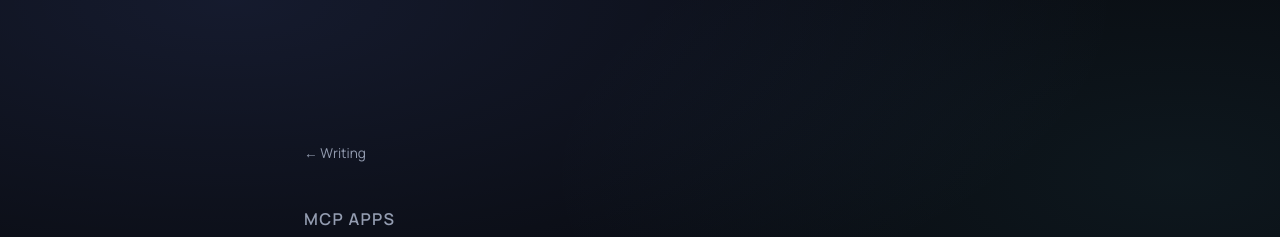
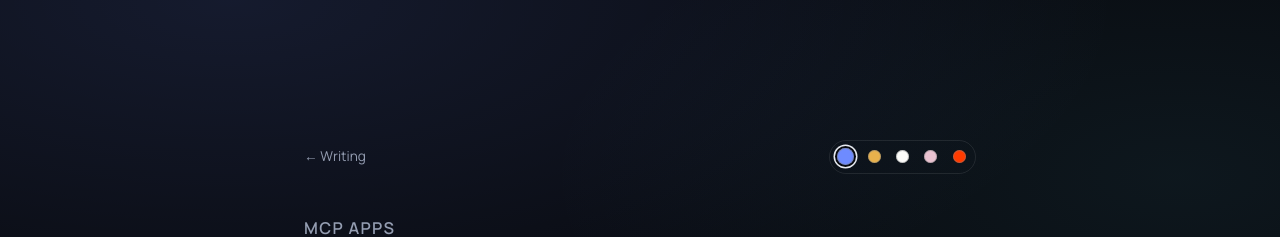
Before and after one commit to soniAnkur/ankursoni-portfolio, a website: page writing/mcp-apps-raga-radio.html in a window 1280 px wide. Shown: the top 237 px of the page. Drawn offline with Linux system fonts and the light colour scheme; a web font is replaced by a local one.

Commit message:
Carry the theme selection into the article pages
The switcher lived inline in script.js, which the posts don't load, so
picking a theme on the homepage had no effect once you clicked into a
post. Move it to theme.js and load that from both.

- theme.js derives the themes directory from the existing #themeCss
  href, so one file works from / and from /writing/ without hardcoding
  a path
- both posts get the theme stylesheet link, a .article-top row holding
  the back link plus the five swatches, and the shared script
- a storage listener keeps open tabs in sync
- article.css gains the .article-top flex row, stacking under 560px

```diff
--- a/build.mjs
+++ b/build.mjs
@@ -352,6 +352,7 @@ ${site.footer.stats.map((t) => `                    <span>${esc(t)}</span>`).joi
     </footer>
 
     <script>window.__THEMES__ = ${JSON.stringify(themes)}; window.__THEME__ = "${theme}";</script>
+    <script src="theme.js"></script>
     <script src="script.js"></script>
     <script src="backdrop.js" defer></script>
 </body>
--- /dev/null
+++ b/theme.js
@@ -0,0 +1,60 @@
+/**
+ * Theme switching, shared by the homepage and the article pages.
+ *
+ * Lives in its own file because the posts don't load script.js. The themes
+ * directory is derived from the existing link rather than hardcoded, so the
+ * same script works from the site root and from /writing/.
+ */
+(() => {
+  "use strict";
+
+  const link = document.getElementById("themeCss");
+  if (!link) return;
+
+  // "themes/iris-dark.css" at the root, "../themes/iris-dark.css" in /writing/
+  const base = (link.getAttribute("href") || "").replace(/[^/]+$/, "");
+
+  const known = window.__THEMES__ || [
+    "iris-dark",
+    "warm-dark",
+    "technical-light",
+    "pastel",
+    "swiss",
+  ];
+  const fallback = window.__THEME__ || known[0];
+
+  let saved = null;
+  try {
+    saved = localStorage.getItem("theme");
+  } catch {}
+
+  // The previous toggle stored "apple"/"vibrant" under the same key.
+  const start = known.includes(saved) ? saved : fallback;
+
+  const buttons = [...document.querySelectorAll(".theme-dot")];
+
+  const apply = (name, persist) => {
+    link.setAttribute("href", base + name + ".css");
+    document.documentElement.dataset.siteTheme = name;
+    buttons.forEach((b) => {
+      const on = b.dataset.themeName === name;
+      b.classList.toggle("is-active", on);
+      b.setAttribute("aria-pressed", String(on));
+    });
+    if (persist) {
+      try {
+        localStorage.setItem("theme", name);
+      } catch {}
+    }
+  };
+
+  apply(start, false);
+  buttons.forEach((b) =>
+    b.addEventListener("click", () => apply(b.dataset.themeName, true))
+  );
+
+  // Keep tabs in sync when the choice changes in another one.
+  window.addEventListener("storage", (e) => {
+    if (e.key === "theme" && known.includes(e.newValue)) apply(e.newValue, false);
+  });
+})();
--- a/writing/article.css
+++ b/writing/article.css
@@ -215,3 +215,18 @@
     .compare-row { grid-template-columns: 1fr; gap: 0.3rem; }
     .article pre { font-size: 0.78rem; padding: 1rem; }
 }
+
+/* Back link and theme switcher share a row */
+.article-top {
+    display: flex;
+    align-items: center;
+    justify-content: space-between;
+    gap: 1rem;
+    margin-bottom: 2.5rem;
+}
+
+.article-top .article-back { margin-bottom: 0; }
+
+@media (max-width: 560px) {
+    .article-top { flex-direction: column; align-items: flex-start; gap: 1rem; }
+}
--- a/writing/mcp-apps-raga-radio.html
+++ b/writing/mcp-apps-raga-radio.html
@@ -15,6 +15,7 @@
 
     <link rel="stylesheet" href="../styles.css">
     <link rel="stylesheet" href="article.css">
+    <link rel="stylesheet" id="themeCss" href="../themes/iris-dark.css">
     <link rel="preconnect" href="https://fonts.googleapis.com">
     <link rel="preconnect" href="https://fonts.gstatic.com" crossorigin>
     <link href="https://fonts.googleapis.com/css2?family=Unbounded:wght@500;600;700&family=Manrope:wght@400;500;600;700&display=swap" rel="stylesheet">
@@ -23,7 +24,16 @@
     <div class="tech-bg"></div>
 
     <article class="article">
-        <a class="article-back" href="/#blog">← Writing</a>
+        <div class="article-top">
+            <a class="article-back" href="/#blog">← Writing</a>
+            <div class="theme-switch" role="group" aria-label="Colour theme">
+                <button type="button" class="theme-dot" data-theme-name="iris-dark" title="Iris dark" aria-label="Iris dark"><span style="background:#6e8bff"></span></button>
+                <button type="button" class="theme-dot" data-theme-name="warm-dark" title="Warm dark" aria-label="Warm dark"><span style="background:#e8b14c"></span></button>
+                <button type="button" class="theme-dot" data-theme-name="technical-light" title="Technical light" aria-label="Technical light"><span style="background:#fcfcfa"></span></button>
+                <button type="button" class="theme-dot" data-theme-name="pastel" title="Pastel" aria-label="Pastel"><span style="background:#e9c2d0"></span></button>
+                <button type="button" class="theme-dot" data-theme-name="swiss" title="Swiss" aria-label="Swiss"><span style="background:#ff3b00"></span></button>
+            </div>
+        </div>
 
         <p class="article-kicker">MCP Apps</p>
         <h1>Putting a radio inside a chat</h1>
@@ -402,6 +412,7 @@ server.server.oninitialized = () => {
         </a>
     </article>
 
+    <script src="../theme.js"></script>
     <script src="highlight.js" defer></script>
 </body>
 </html>
```
Also changed, not shown: index.html (+1 -0 lines), script.js (+1 -36 lines), writing/webmcp-raga-radio.html (+12 -1 lines).
